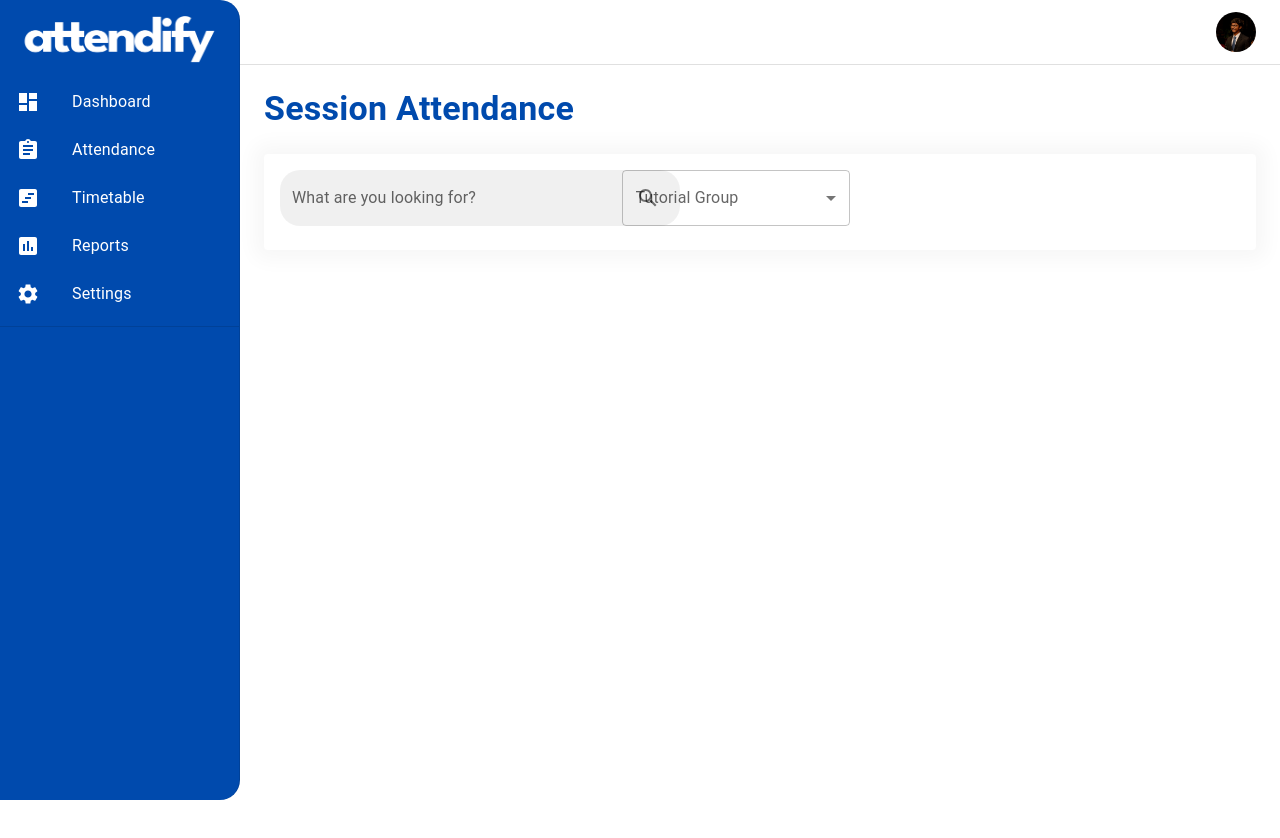
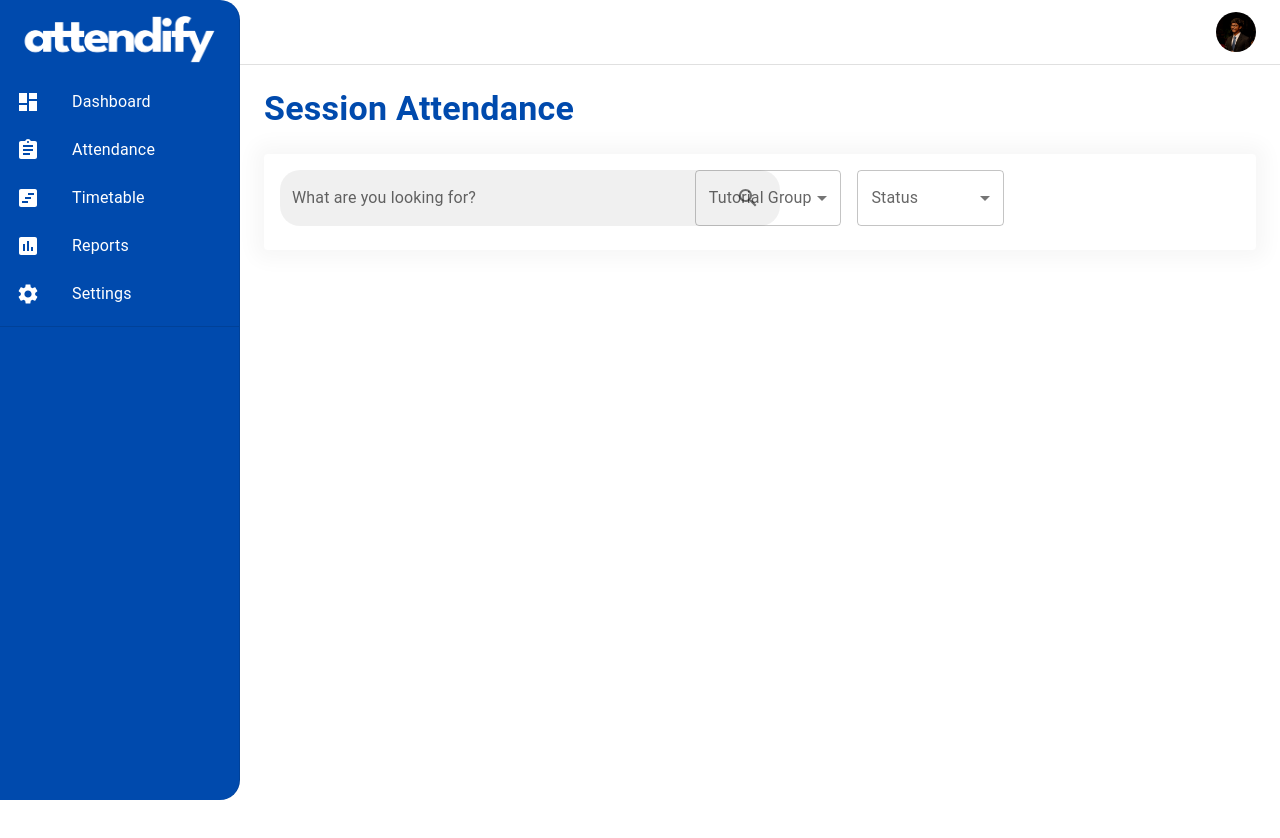
Before and after one commit to Sathurshanan-Manoharan/attendify-frontend, a React (Vite) app: page /attendance in a window 1280 px wide. Shown: the top 838 px of the page. Built offline with nearby package versions, Linux system fonts and the light colour scheme.

Commit message:
Added status selector (Non functional)

```diff
--- a/src/pages/SessionAttendance.jsx
+++ b/src/pages/SessionAttendance.jsx
@@ -8,18 +8,19 @@ import Grid from "@mui/material/Grid";
 import FormControl from "@mui/material/FormControl";
 import SearchIcon from '@mui/icons-material/Search';
 import IconButton from "@mui/material/IconButton";
+import { Select } from "@mui/material";
 
 function SessionAttendance() {
 
   return (
     <div>
-      <Typography variant="h4" color="#004AAD" fontWeight="bold">Session Attendance</Typography>
+      <Typography variant="h4" color="#004AAD" fontWeight="bold" >Session Attendance</Typography>
       <br></br>
 
       <Card variant="elevation" sx={{boxShadow: '0px 0px 20px 10px rgba(0, 0, 0, 0.035)', }}>
         <CardContent sx={{paddingBottom:'2px'}}>
           <Grid container spacing={2} alignItems="center" >
-            <Grid item xs={4.2} >
+            <Grid item xs={5.1} >
               <FormControl>
                 <TextField label="What are you looking for?"
                   variant="filled"
@@ -27,18 +28,28 @@ function SessionAttendance() {
                   fullWidth
                   sx={{'& .MuiFilledInput-root': {
                     borderRadius: '20px',},
-                      width:'400px'}}></TextField>
+                      width:'500px'}}></TextField>
               </FormControl>
             </Grid>
-            <Grid item xs={3}>
+            <Grid item xs={2}>
               <FormControl fullWidth>
-              <TextField select label="Tutorial Group" fullwidth variant="outlined">
+              <TextField select label="Tutorial Group" fullwidth variant="outlined" >
                   <MenuItem value="">None</MenuItem>
                   <MenuItem value="group1">Group 1</MenuItem>
                   <MenuItem value="group2">Group 2</MenuItem>
                   <MenuItem value="group3">Group 3</MenuItem>
               </TextField>
               </FormControl>
+            </Grid>
+            <Grid item xs={2}>
+              <FormControl fullWidth>
+                <TextField select label="Status" fullWidth variant="outlined">
+                  <MenuItem value="">None</MenuItem>
+                  <MenuItem value="present">Present</MenuItem>
+                  <MenuItem value="absent">Absent</MenuItem>
+                </TextField>
+              </FormControl>
+
             </Grid>
           </Grid>
         </CardContent>
```
